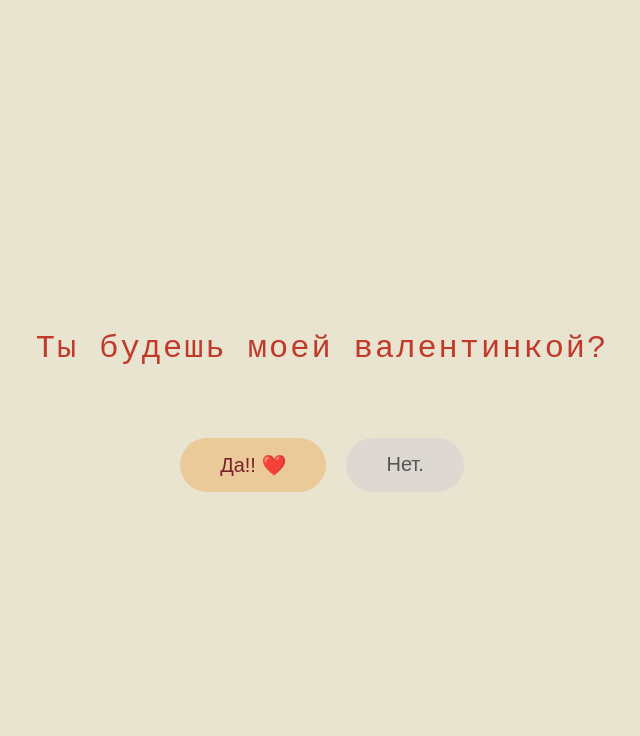
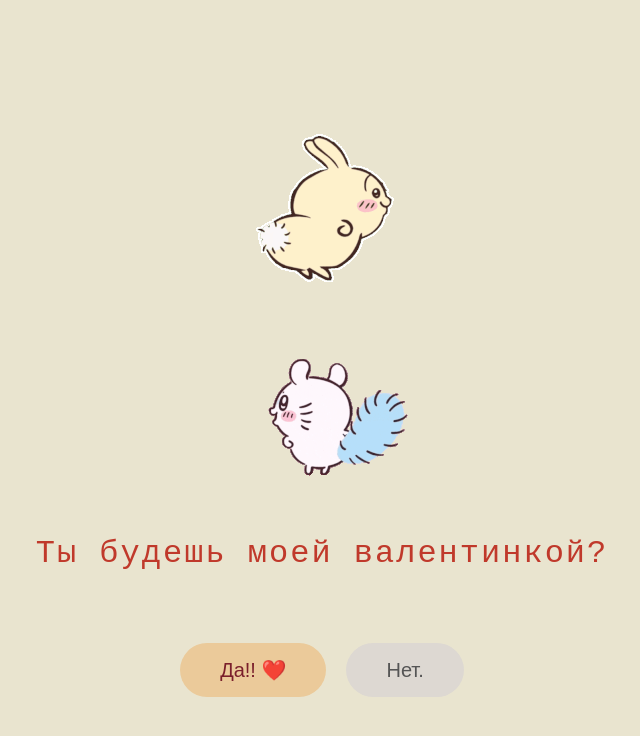
Before and after one commit to LemenYOgurt/valentineday, a plain HTML site: page index.html in a window 1280 px wide. Shown: the whole page, without its empty margins (318-958 px from the left). Drawn offline with Linux system fonts and the light colour scheme.

Commit message:
Update index.html

```diff
--- a/index.html
+++ b/index.html
@@ -70,6 +70,8 @@
 <body>
 
 <div class="container">
+<img src="usagi.gif" alt="Cute bear">
+    <img src="momonga-chiikawa.gif" alt="Cute bear">
 
     <h1>Ты будешь моей валентинкой?</h1>
 
```
